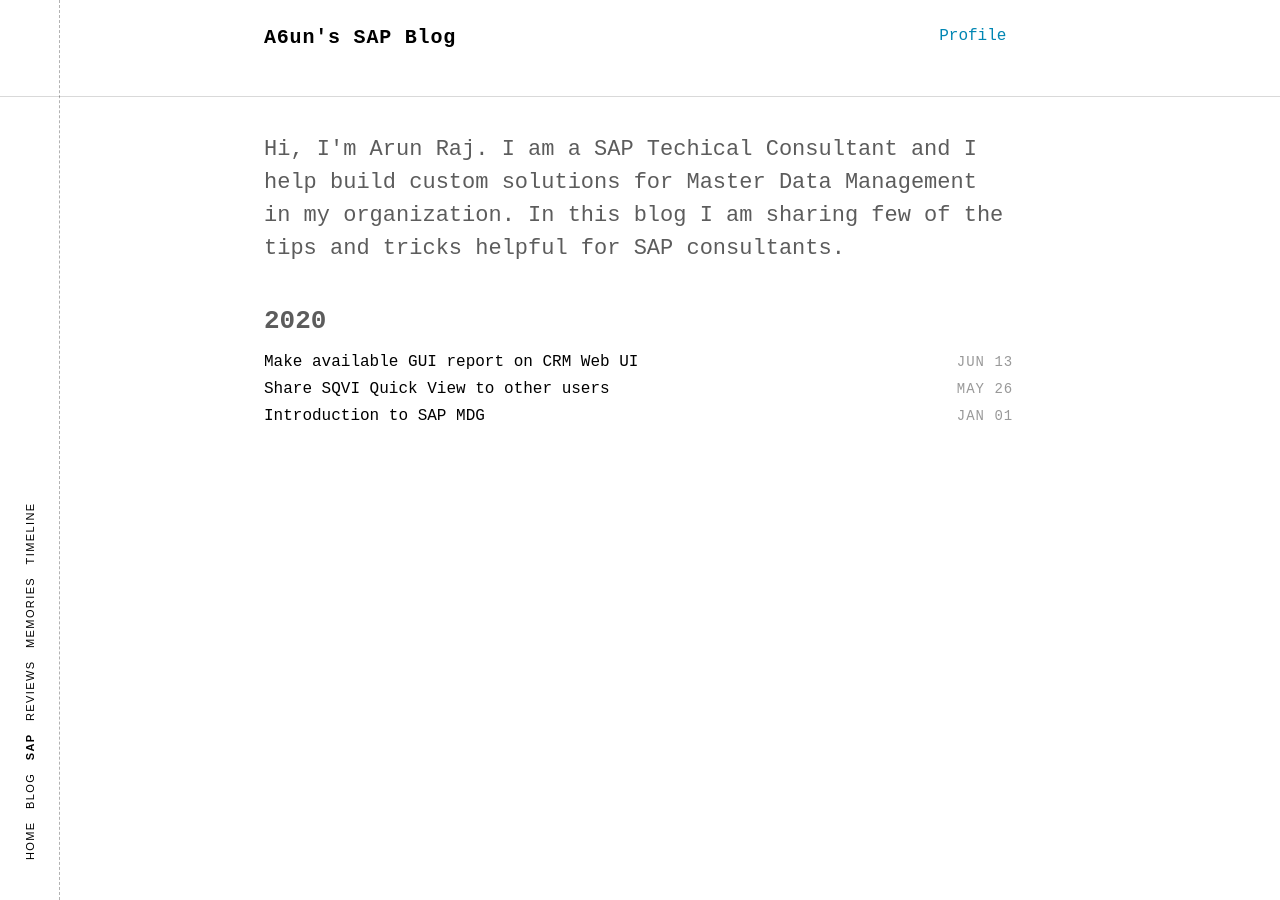
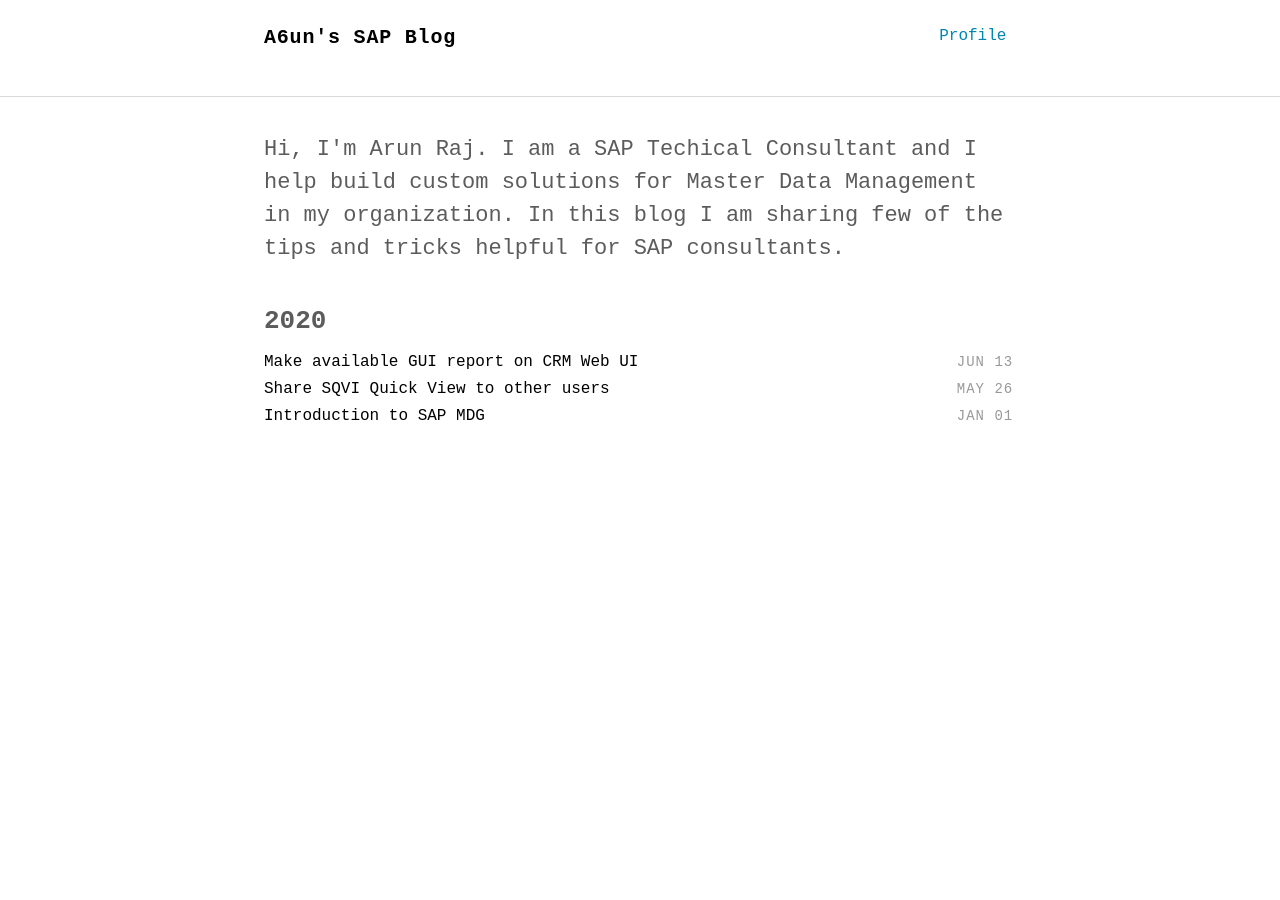
Before and after one commit to a6unraj/a6unraj.github.io, a Jekyll site: the page built from index.html, in a window 1280 px wide. Built offline with Jekyll 4.4.1, drawn with Linux system fonts in a browser that asks for light colours; some web fonts are replaced; comment, search, counter and statistics services are not loaded.

Commit message:
Update nav.html

```diff
--- a/_includes/nav.html
+++ b/_includes/nav.html
@@ -1,15 +1,4 @@
-<nav class="side">
-    <div class="side__inner">
-        <div class="menu">
-        <a href="https://a6unraj.com" title="Home">Home</a>
-        <a href="https://a6unraj.com/blog" title="Blog">Blog</a>
-        <a href="https://a6unraj.com/sap" title="SAP Tutorials"  style="font-weight:800">SAP</a>
-        <a href="https://a6unraj.com/reviews" title="Reviews">Reviews</a>
-        <a href="https://a6unraj.com/memories" title="Memories">Memories</a>
-        <a href="https://a6unraj.com/timeline" title="Timeline">Timeline</a>
-        </div>
-    </div>
-</nav>
+
 <nav class="nav">
   <div class="container">
     <h1 class="logo"><a href="{{ '/' | prepend: site.baseurl | prepend: site.url }}"><span>{{ site.description }}</span></a></h1>
```
